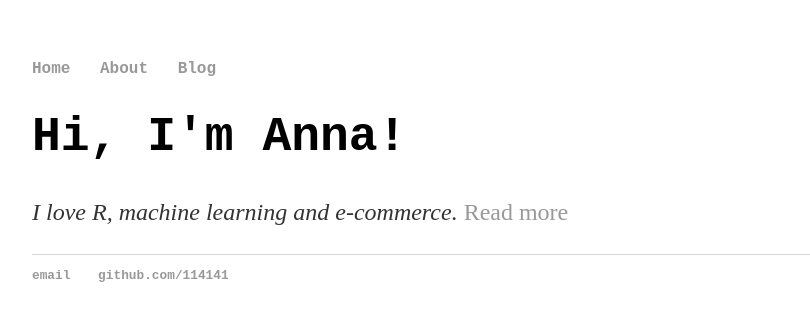
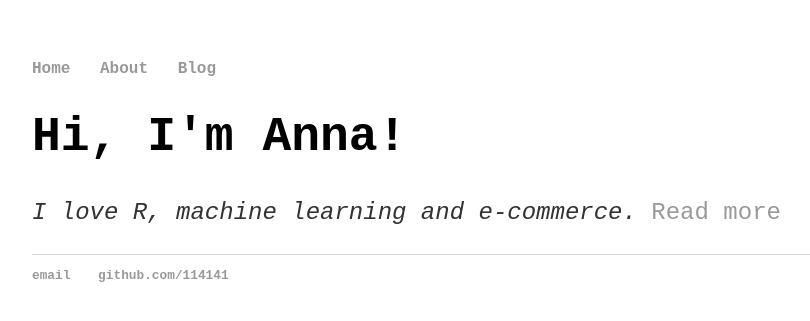
Before and after one commit to 114141/114141.github.io, a Jekyll site: the page built from index.html, in a window 1280 px wide. Shown: the top 321 px of the page, without its empty margins (160-970 px from the left). Built offline with Jekyll 4.4.1, drawn with Linux system fonts in a browser that asks for light colours.

Commit message:
Update main.css

```diff
--- a/css/main.css
+++ b/css/main.css
@@ -27,6 +27,7 @@ p {
     font-size: 1.5em;
     line-height: 1.4em;
     color: #333;
+    font-family:'Courier New', 'Courier New', 'Courier New'
 }
 footer {
     border-top: 1px solid #d5d5d5;
```
